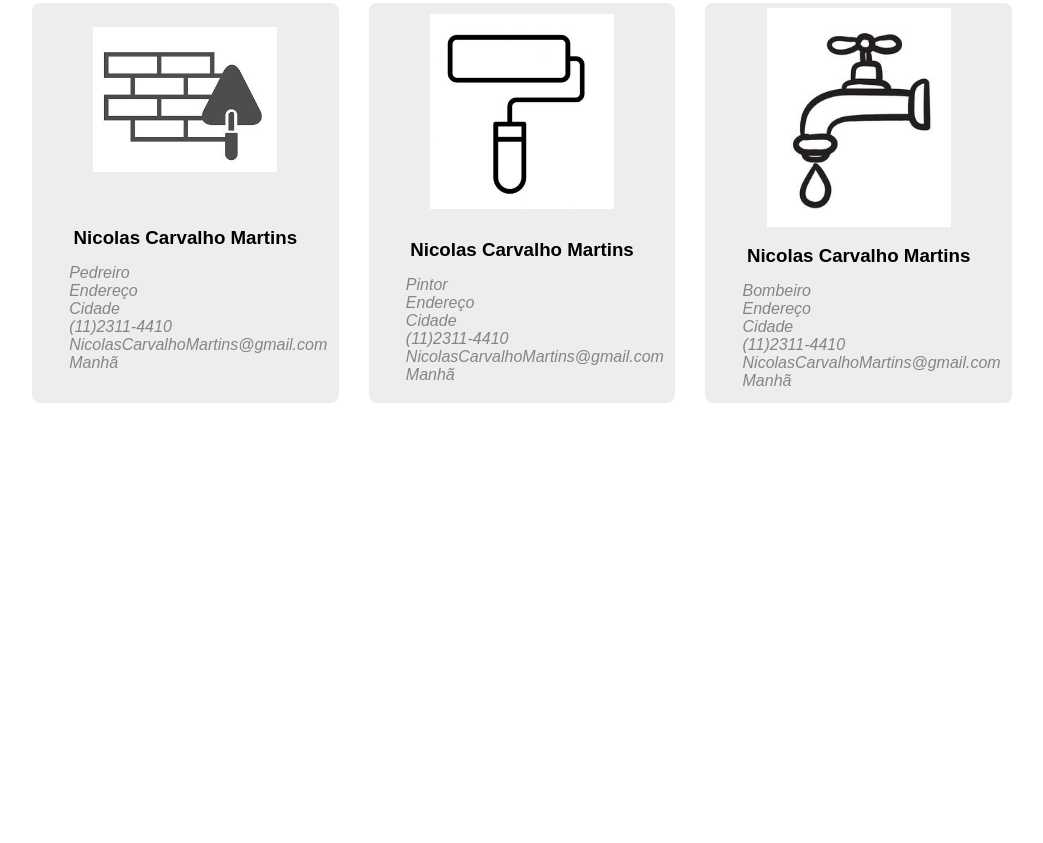
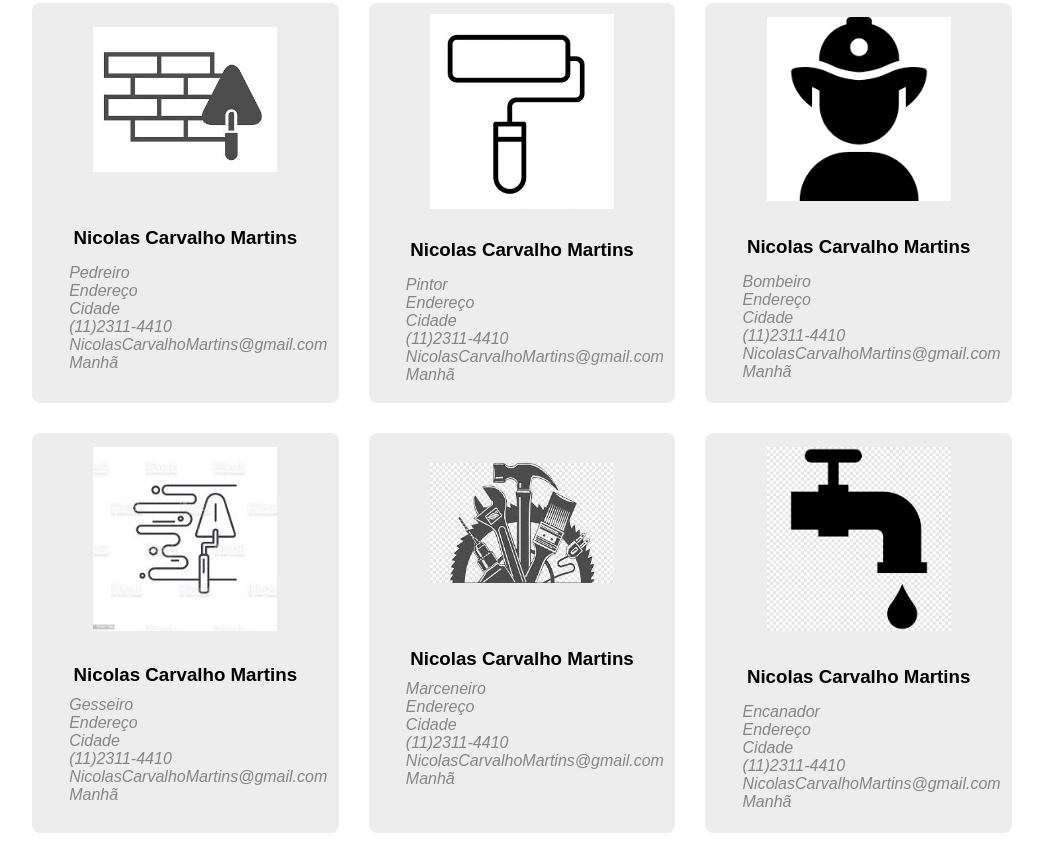
Before and after one commit to abndre/projeto-integrador, a plain HTML site: page search.html in a window 1280 px wide. Shown: the part 1212-2055 px from the top of the page, without its empty margins (118-1161 px from the left). Before the commit the page ends 1625 px from the top, so only its background shows below. Drawn offline with Linux system fonts and the light colour scheme; files whose address does not match are found by name.

Commit message:
complemento do projeto

```diff
--- a/public/styles/styleslogin.css
+++ b/public/styles/styleslogin.css
@@ -3,7 +3,7 @@ body{
     margin: 0;
     /*background-color: #454d6d;*/
    /* background-color: rgb(19, 70, 100);*/
-   background-image: url("../images/ground1.jpg");
+   background-image: url("../images/interiores 2.jpg");
    background-size: cover;
 
 }
--- a/search.html
+++ b/search.html
@@ -72,7 +72,7 @@
             </div>
           </div>
           <div class="card-item">
-            <img src="./public/images/bombeiro.JPG" alt="Bombeiro" />
+            <img src="./public/images/bombeiro 1.PNG" alt="Bombeiro" />
             <div class="card-content">
                 <h3>Nicolas Carvalho Martins</h3>
                 <p>
@@ -104,19 +104,45 @@
                 <h3>Nicolas Carvalho Martins</h3>
                 <p>
                     Pintor <br>Endereço<br>Cidade<br>(11)2311-4410<br>NicolasCarvalhoMartins@gmail.com<br>Manhã
-                </p>
+                   </p>
 
             </div>
           </div>
           <div class="card-item">
-            <img src="./public/images/bombeiro.JPG" alt="">
+            <img src="./public/images/bombeiro 1.PNG" alt="">
             <div class="card-content">
                 <h3>Nicolas Carvalho Martins</h3>
                 <p>
                     Bombeiro <br>Endereço<br>Cidade<br>(11)2311-4410<br>NicolasCarvalhoMartins@gmail.com<br>Manhã
-                </p>
+                    </p>
+                 </div>
+           </div>
+          <div class="card-item">
+            <img src="./public/images/gesseiro.JFIF" alt="">
+            <div class="card-content">
+                <h3>Nicolas Carvalho Martins</h3>
+                <p>
+                    Gesseiro <br>Endereço<br>Cidade<br>(11)2311-4410<br>NicolasCarvalhoMartins@gmail.com<br>Manhã
+                    <p>
             </div>
           </div>
+          <div class="card-item">
+            <img src="./public/images/marceneiro.JFIF" alt="">
+            <div class="card-content">
+                <h3>Nicolas Carvalho Martins</h3>
+                <p>
+                    Marceneiro <br>Endereço<br>Cidade<br>(11)2311-4410<br>NicolasCarvalhoMartins@gmail.com<br>Manhã
+                    <p>
+             </div>
+            </div>
+          <div class="card-item">
+            <img src="./public/images/encanador.PNG" alt="" />
+            <div class="card-content">
+                <h3>Nicolas Carvalho Martins</h3>
+                <p>
+                    Encanador <br>Endereço<br>Cidade<br>(11)2311-4410<br>NicolasCarvalhoMartins@gmail.com<br>Manhã
+                   </p>
+
         </div>
       </div>
     </section>
```
Also changed, not shown: end.html (+1 -1 lines), end1.html (+1 -1 lines), give-classes1.html (+3 -1 lines), public/images/acerto 3.png (added), public/images/bombeiro 1.png (added), public/images/encanador.png (added), public/images/gesseiro.jfif (added), public/images/interiores 2.jpg (added), public/images/marceneiro.jfif (added), public/images/prestadores em desenho.jpg (added).
